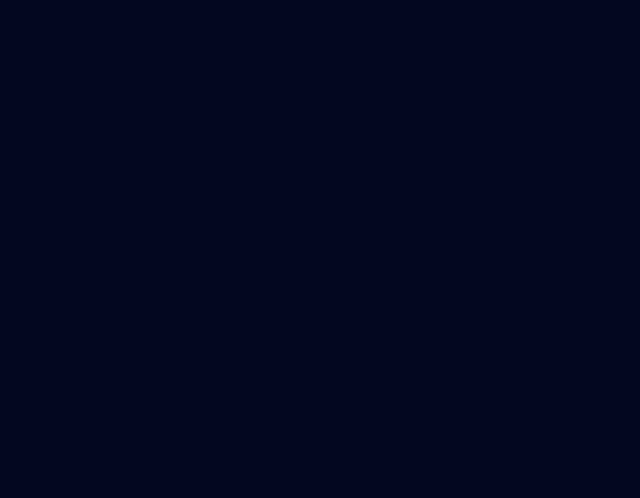
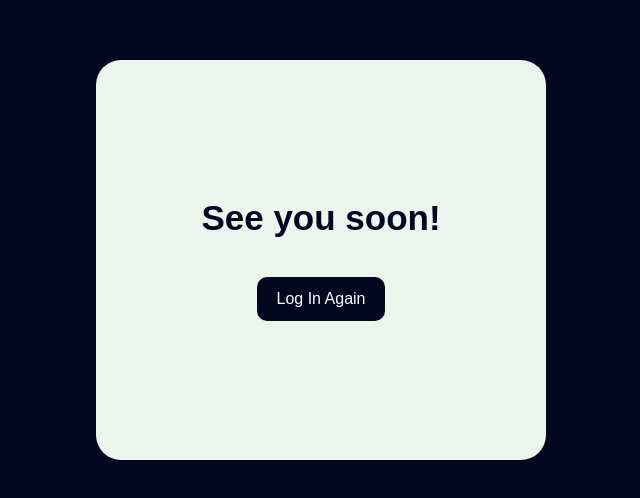
Before and after one commit to PDA-Payroll/PDA-FrontEnd, a React (Vite) app in the folder frontend/: page /Logout in a window 1280 px wide. Before the commit this address had no page. Shown: the part 140-638 px from the top of the page, without its empty margins (319-959 px from the left). Built offline with nearby package versions, Linux system fonts and the light colour scheme.

Commit message:
added logout page

```diff
--- a/frontend/src/App.jsx
+++ b/frontend/src/App.jsx
@@ -3,6 +3,7 @@ import { BrowserRouter as Router, Route, Routes } from 'react-router-dom'; // Im
 import Login from './Pages/Login';
 import Home from './Pages/home';
 import Request from './Pages/PunchRequest';
+import Logout from './Pages/LogOut'
 import './App.css';
 import './Styles/Login.css';
 import './Styles/home.css';
@@ -15,6 +16,7 @@ function App() {
         <Route path="/dashboard" element={<Home />} /> {/* Use element prop */}
         <Route path="/" exact element={<Login />} /> {/* Use element prop */}
         <Route path ="/punchcard-request" element={<Request/>} />
+        <Route path ="/Logout" element={<Logout/>}/>
       </Routes>
     </Router>
   );
--- /dev/null
+++ b/frontend/src/Pages/LogOut.jsx
@@ -0,0 +1,19 @@
+import React from "react";
+import { Link } from "react-router-dom";
+import "../Styles/LogOut.css"
+
+function Logout(){
+    return (
+        <div className="Logout-container">
+          <div className="bubbled-rectangle3">
+            <div className="title-container3">
+              <h1 className="title-text3">See you soon!</h1>
+            </div>
+            <Link to="/login" className="login-button2">Log In Again</Link>
+
+          </div>
+        </div>
+      );
+    }
+
+    export default Logout;
--- a/frontend/src/Pages/home.jsx
+++ b/frontend/src/Pages/home.jsx
@@ -20,7 +20,7 @@ function Home() {
       </div>
 
       <div className="bubbled-logout">
-        <h1 className="title-text"> Log Out </h1>
+      <Link to="/Logout" className="title-text"> Log out </Link>
       </div>
 
       <div className="bubbled-lastPunch">
--- /dev/null
+++ b/frontend/src/Styles/LogOut.css
@@ -0,0 +1,47 @@
+.Logout-container {
+    display: flex;
+    flex-direction: column;
+    align-items: center;
+    justify-content: center;
+    height: 80vh;
+  }
+
+  .bubbled-rectangle3 {
+    background-color: #EBF5EE;
+    width: 400px;
+    height: 400px;
+    border-radius: 25px;
+    display: flex;
+    flex-direction: column;
+    align-items: center;
+    justify-content: center;
+    position: relative;
+    padding-left: 25px;
+    padding-right: 25px;
+  }
+
+  .title-container3 {
+    margin-bottom: -10px;
+  }
+
+  .title-text3 {
+    font-size: 35px;
+    margin: 0;
+    color: #040720;
+    margin-bottom: 20px;
+  }
+
+  .login-button2 {
+    background-color: #040720;
+    color: white;
+    border: none;
+    padding: 10px 20px;
+    cursor: pointer;
+    border-radius: 10px;
+    margin-top: 30px;
+    font-family: sans-serif;
+  }
+
+  .login-button2:hover {
+    background-color: #575c59;
+  }
```
Also changed, not shown: frontend/src/Pages/Login.jsx (line endings or trailing spaces).
